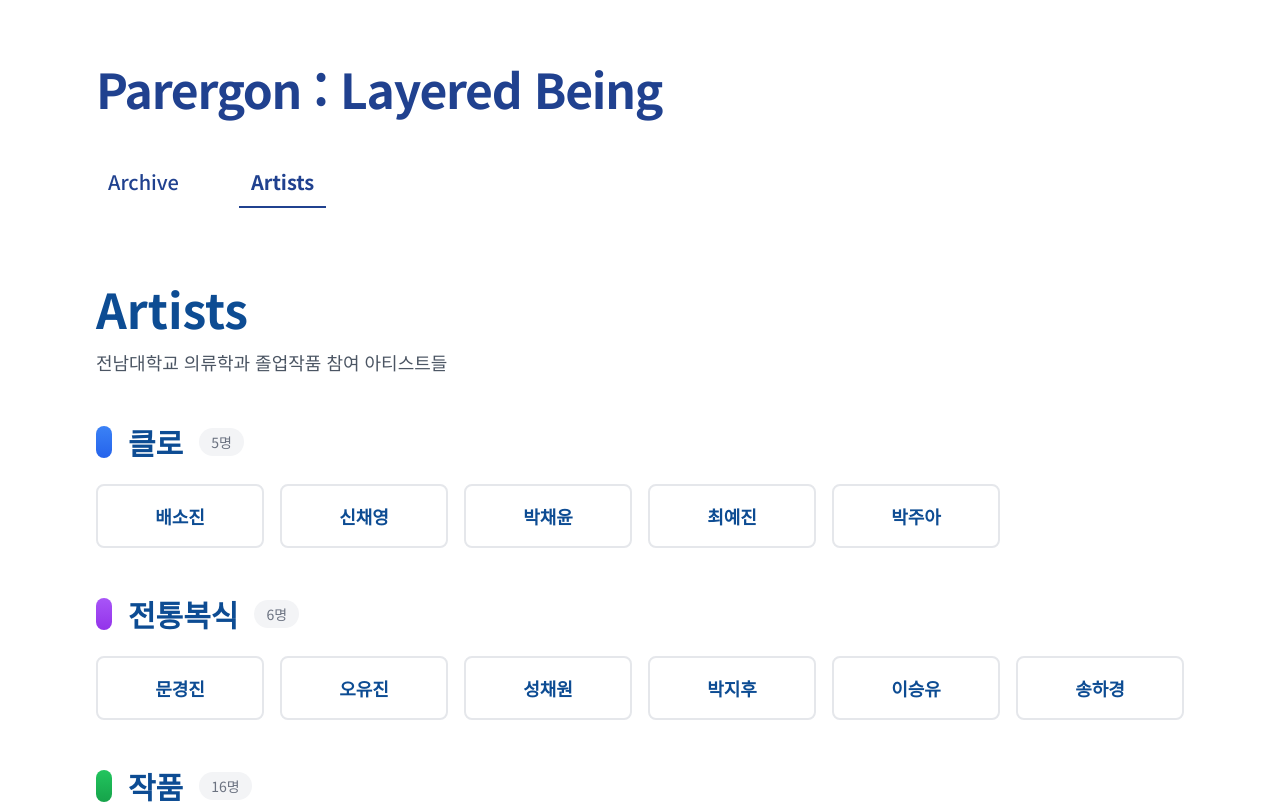
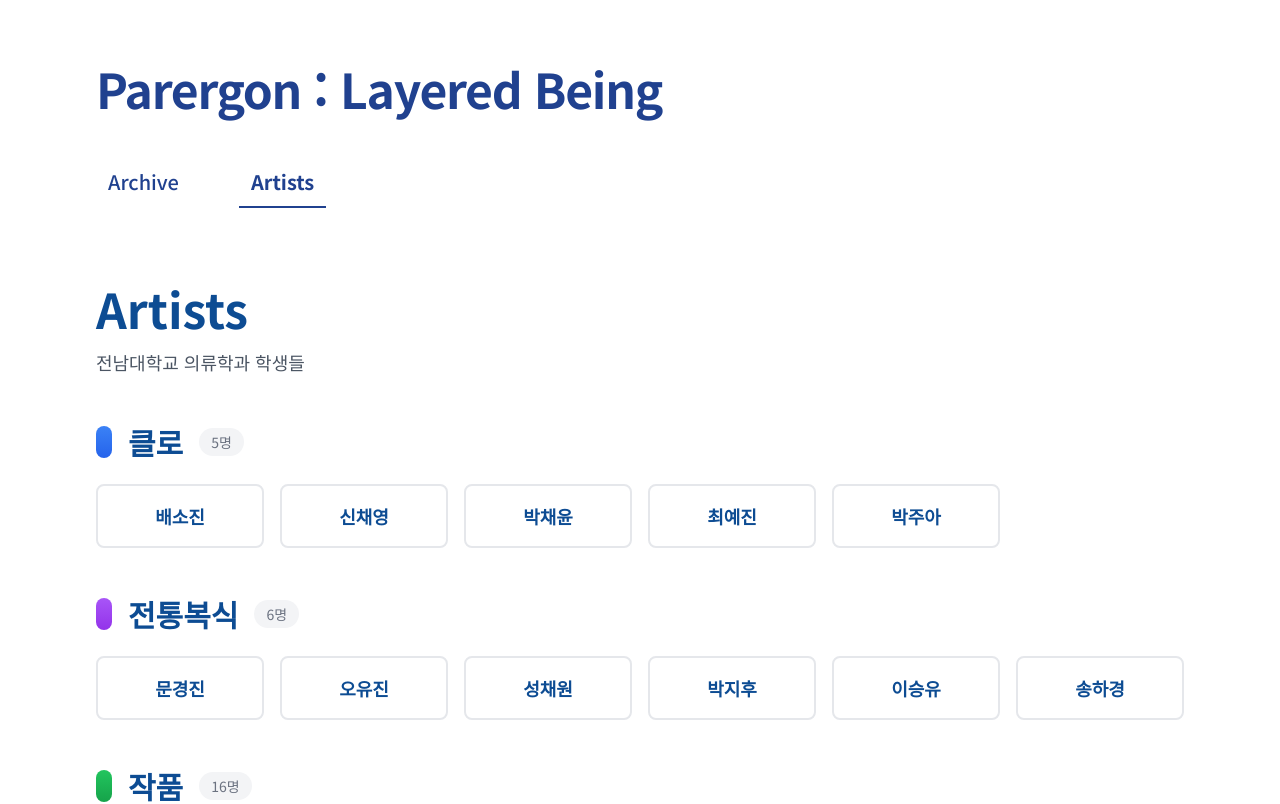
Before and after one commit to Superkid0714/CNU-Clothing-Department-Graduation-Work, a React (Vite) app in the folder cnu-clothing/: page /artists in a window 1280 px wide. Shown: the top 804 px of the page. Built offline with nearby package versions, Linux system fonts and the light colour scheme.

Commit message:
♻️ refactor : 텍스트 수정

```diff
--- a/cnu-clothing/src/pages/ArchivePage.jsx
+++ b/cnu-clothing/src/pages/ArchivePage.jsx
@@ -54,7 +54,7 @@ const ArchivePage = () => {
             Archive
           </h2>
           <p className="text-lg text-gray-600 mb-12">
-            전남대학교 의류학과 졸업작품 카테고리별 전시
+            전남대학교 의류학과 졸업작품 전시
           </p>
 
           <div className="grid grid-cols-1 md:grid-cols-2 lg:grid-cols-3 gap-8">
--- a/cnu-clothing/src/pages/ArtistsPage.jsx
+++ b/cnu-clothing/src/pages/ArtistsPage.jsx
@@ -87,7 +87,7 @@ const ArtistsPage = () => {
             Artists
           </h2>
           <p className="text-base md:text-lg text-gray-600 mb-8 md:mb-12">
-            전남대학교 의류학과 졸업작품 참여 아티스트들
+            전남대학교 의류학과 학생들
           </p>
 
           {/* 분야별 아티스트 섹션 */}
```
